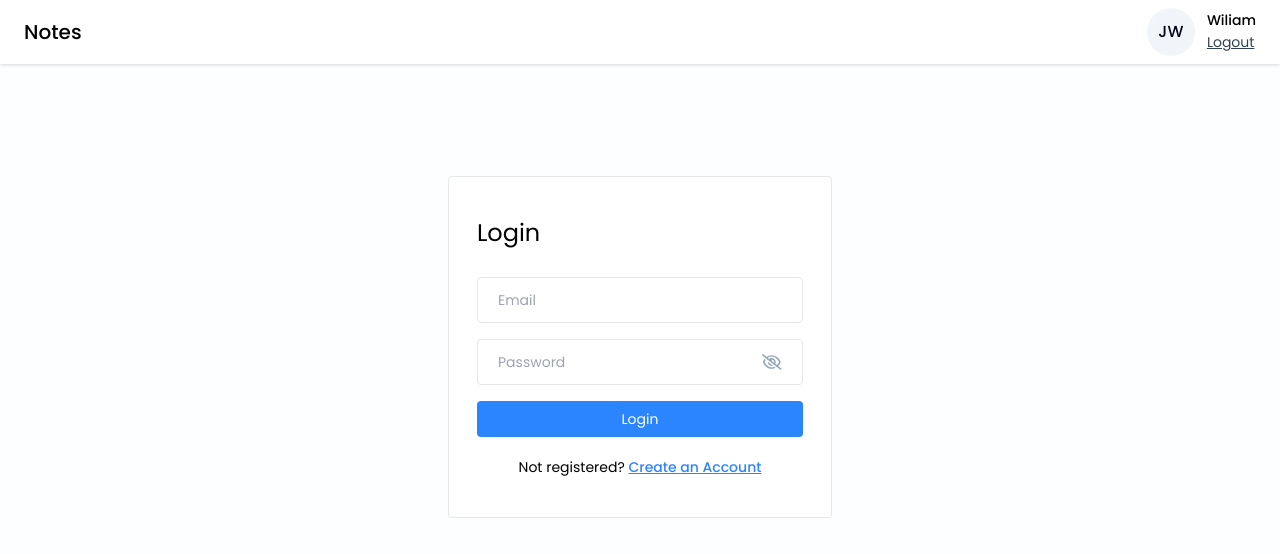
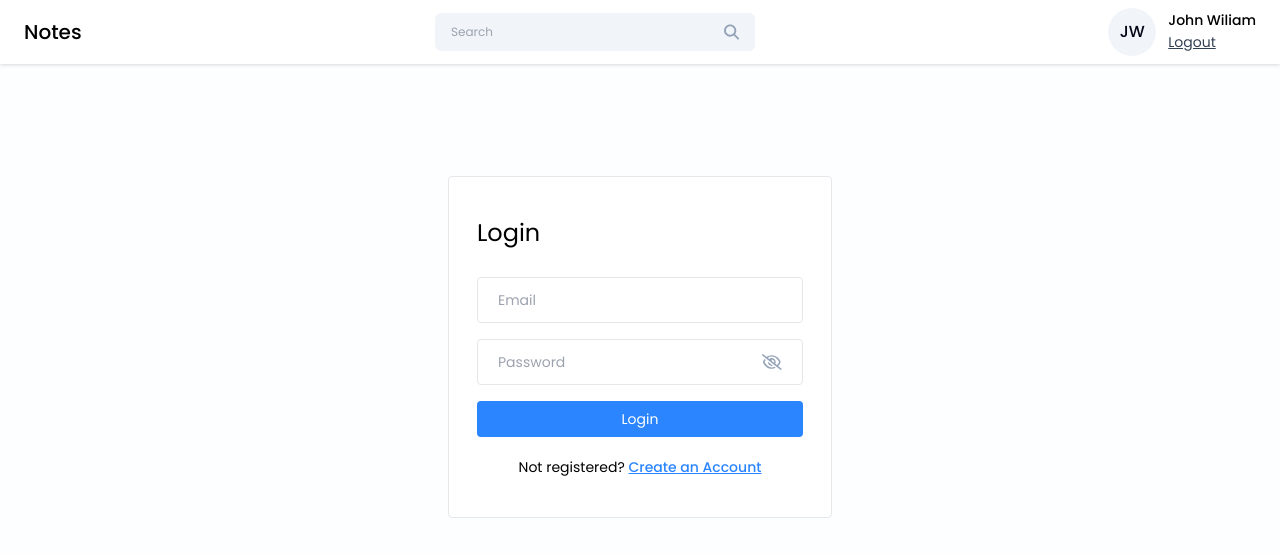
Before and after one commit to alisina97/NotesApp-MERN, a React (Vite) app in the folder frontend/notes-app/: page /login in a window 1280 px wide. Shown: the top 554 px of the page. Built offline with nearby package versions, Linux system fonts and the light colour scheme.

Commit message:
ADD : Search bar UI component

```diff
--- a/frontend/notes-app/src/components/Cards/ProfileInfo.jsx
+++ b/frontend/notes-app/src/components/Cards/ProfileInfo.jsx
@@ -8,7 +8,7 @@ function ProfileInfo({onLogout}) {
     <div className='flex items-center gap-3'>
         <div className='w-12 h-12 flex items-center justify-center rounded-full text-slate-950 font-medium bg-slate-100'>{getInitial("John Wiliam")}</div>
         <div>
-            <p className='text-sm font-medium'>Wiliam</p>
+            <p className='text-sm font-medium'>John Wiliam</p>
             <button className='text-sm text-slate-700 underline' onClick={onLogout}>
                 Logout
             </button>
--- a/frontend/notes-app/src/components/Navbar/Navbar.jsx
+++ b/frontend/notes-app/src/components/Navbar/Navbar.jsx
@@ -1,13 +1,34 @@
-import React from 'react'
+import React, { useState } from 'react'
 import ProfileInfo from '../Cards/ProfileInfo'
+import { useNavigate } from 'react-router-dom'
+import SearchBar from '../SearchBar/SearchBar';
 
 function Navbar() {
+
+  const [seachQuery, setSearchQuery] = useState("");
+
+  const onLogout = () => {
+    const navigate = useNavigate;
+
+    navigate("/login")
+  }
+
+  const onChange = (e) => {
+    setSearchQuery(e.target.value)
+  }
+
+  const onClearSearch = () => {
+    setSearchQuery("")
+  }
+
   return (
     <>
       <div className="bg-white flex items-center justify-between px-6 py-2 drop-shadow">
           <h2 className='text-xl font-medium text-black py-2'>Notes</h2>
 
-          <ProfileInfo/>
+          <SearchBar value={seachQuery} onChange={onChange} onClearSearch={onClearSearch}/>
+
+          <ProfileInfo onLogout={onLogout}/>
       </div>
     </>
   )
--- /dev/null
+++ b/frontend/notes-app/src/components/SearchBar/SearchBar.jsx
@@ -0,0 +1,29 @@
+import React, { useState } from 'react'
+import { FaMagnifyingGlass, FaRegEye } from 'react-icons/fa6';
+import { IoMdClose } from 'react-icons/io';
+import { Form } from 'react-router-dom';
+
+function SearchBar({value, onChange, handleSearch, onClearSearch}) {
+
+  return (
+    <>
+    <div className='w-80 flex items-center px-4 bg-slate-100 rounded-md'>
+        <input
+            placeholder='Search'
+            type='text'
+            value={value}
+            className='w-full text-xs bg-transparent py-[11px] outline-none'
+            onChange={onChange}
+             />
+
+
+        {value && (<IoMdClose className='text-xl text-slate-500 cursor-pointer hover:text-black mr-3' onClick={onClearSearch} />)}
+
+        <FaMagnifyingGlass className='text-slate-400 cursor-pointer hover:text-black' onClick={handleSearch}/>
+
+        </div>
+    </>
+  )
+}
+
+export default SearchBar
--- a/frontend/notes-app/src/utils/helper.js
+++ b/frontend/notes-app/src/utils/helper.js
@@ -4,7 +4,8 @@ export const validateEmail = (email) => {
 };
 
 export const getInitial = (fullName) => {
+    if (!fullName) return "";
     const words = fullName.split(" ");
     const secondLetter = words.length > 1 ? words[1] : "";
-    return fullName.charAt(0) + secondLetter.charAt(0);
+    return (fullName.charAt(0) + secondLetter.charAt(0)).toUpperCase();
 }
```
